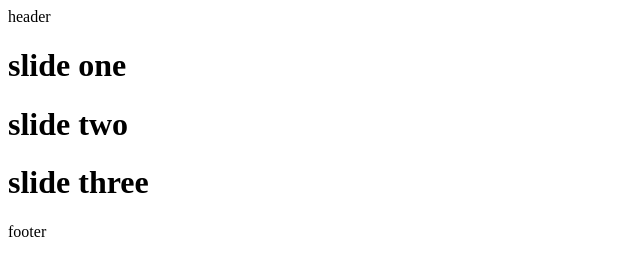
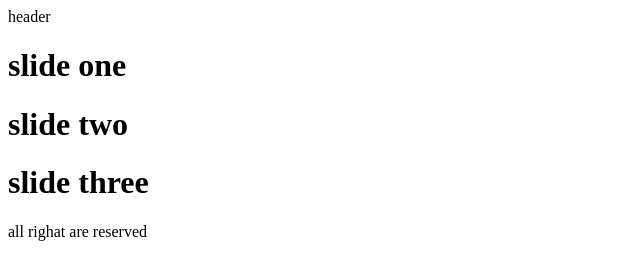
Before and after one commit to mahan-redboy177/git-project-one, a plain HTML site: page index.html in a window 1280 px wide. Shown: the whole page, without its empty margins (0-640 px from the left). Drawn offline with Linux system fonts and the light colour scheme.

Commit message:
footer updated

```diff
--- a/index.html
+++ b/index.html
@@ -15,7 +15,7 @@
         <h1>slide three</h1>
     </div>
     <footer>
-        footer
+        all righat are reserved
     </footer>
 </body>
 </html>
```
